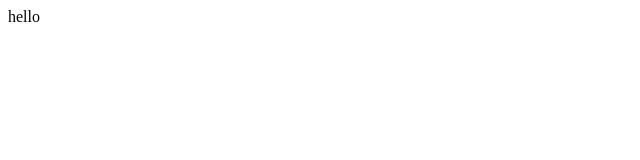
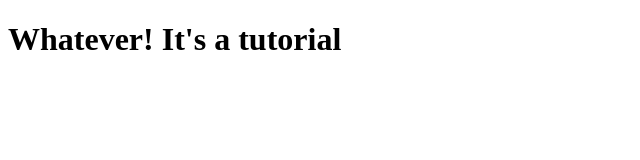
Before and after one commit to brentonhaerr/git-one, a plain HTML site: page index.html in a window 1280 px wide. Shown: the whole page, without its empty margins (0-640 px from the left). Drawn offline with Linux system fonts and the light colour scheme.

Commit message:
Added h1 to body.

```diff
--- a/index.html
+++ b/index.html
@@ -9,7 +9,7 @@
 </head>
 
 <body>
-  hello
+  <h1>Whatever! It's a tutorial</h1>
 </body>
 
 </html>
```
